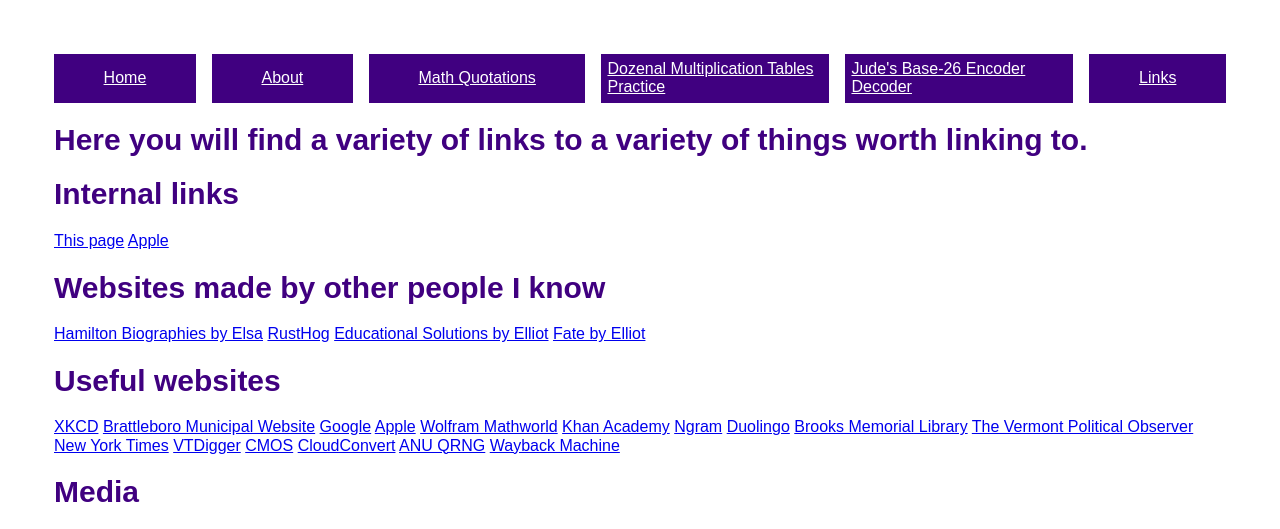
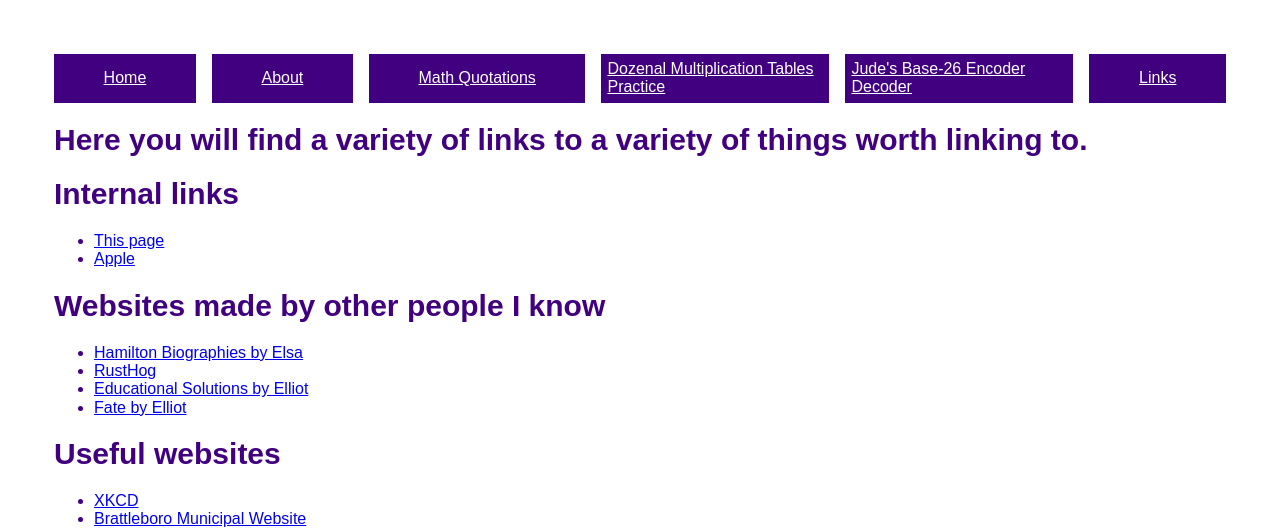
Before and after one commit to 1anderj/judeanders-website, a Jekyll site: the page built from links/index.html, in a window 1280 px wide. Shown: the top 529 px of the page. Built offline with Jekyll 4.4.1, drawn with Linux system fonts in a browser that asks for light colours; some web fonts are replaced.

Commit message:
list links

```diff
--- a/links/index.html
+++ b/links/index.html
@@ -4,30 +4,36 @@
 ---
 <h1>Here you will find a variety of links to a variety of things worth linking to.</h1>
 <h1>Internal links</h1>
-<a href="/links/" target="_self">This page</a>
-<a href="/apple.com/" target=""_self">Apple</a>
+<ul>
+    <li><a href="/links/" target="_self">This page</a></li>
+    <li><a href="/apple.com/" target=""_self">Apple</a></li>
+</ul>
 <h1>Websites made by other people I know</h1>
-<a href="https://sites.google.com/wsesdvt.org/hamilton-biographies" target="_blank">Hamilton Biographies by Elsa</a>
-<a href="https://rusthog.weebly.com" target="_blank">RustHog</a>
-<a href="https://www.edusolns.com/home" target="_blank">Educational Solutions by Elliot</a>
-<a href="https://educationalsolutions.github.io/fate/" target="_blank">Fate by Elliot</a>
+<ul>
+    <li><a href="https://sites.google.com/wsesdvt.org/hamilton-biographies" target="_blank">Hamilton Biographies by Elsa</a></li>
+    <li><a href="https://rusthog.weebly.com" target="_blank">RustHog</a></li>
+    <li><a href="https://www.edusolns.com/home" target="_blank">Educational Solutions by Elliot</a></li>
+    <li><a href="https://educationalsolutions.github.io/fate/" target="_blank">Fate by Elliot</a></li>
+</ul>
 <h1>Useful websites</h1>
-<a href="https://xkcd.com/1975/" target="_blank">XKCD</a>
-<a href="https://brattleboro.gov" target="_blank">Brattleboro Municipal Website</a>
-<a href="https://www.google.cl" target="_blank">Google</a>
-<a href="https://support.apple.com/es-cl/guide/applestyleguide/welcome/web" target="_blank">Apple</a>
-<a href="https://mathworld.wolfram.com" target="_blank">Wolfram Mathworld</a>
-<a href="https://khanacademy.org" target="_blank">Khan Academy</a>
-<a href="https://books.google.com/ngrams/graph?content=Jude%2CAnders&year_start=1800&year_end=2022&corpus=en&smoothing=3" target="_blank">Ngram</a>
-<a href="https://www.duolingo.com/efficacy/studies" target="_blank">Duolingo</a>
-<a href="https://catalog.brookslibraryvt.org" target="_blank">Brooks Memorial Library</a> <!--Link to CMOS entry-->
-<a href="https://thevpo.org/category/uncategorized/" target="_blank">The Vermont Political Observer</a>
-<a href="https://www.nytimes.com/2023/04/10/crosswords/games-digits-beta.html" target="_blank">New York Times</a>
-<a href="https://vtdigger.org/2024/08/06/lt-gov-david-zuckermans-offers-of-menstrual-products-to-lawmakers-prompted-reprimand-from-house-speaker/" target="_blank">VTDigger</a>
-<a href="https://cmosshoptalk.com/chicago-style-workouts/" target="_blank">CMOS</a>
-<a href="https://cloudconvert.com/about#imprint" target="_blank">CloudConvert</a>
-<a href="https://qrng.anu.edu.au/random-binary/" target="_blank">ANU QRNG</a>
-<a href="https://web.archive.org/web/20010516201105/http://www.progressiveparty.org/" target="_blank">Wayback Machine</a>
+<ul>
+    <li><a href="https://xkcd.com/1975/" target="_blank">XKCD</a></li>
+    <li><a href="https://brattleboro.gov" target="_blank">Brattleboro Municipal Website</a></li>
+    <li><a href="https://www.google.cl" target="_blank">Google</a></li>
+    <li><a href="https://support.apple.com/es-cl/guide/applestyleguide/welcome/web" target="_blank">Apple</a></li>
+    <li><a href="https://mathworld.wolfram.com" target="_blank">Wolfram Mathworld</a></li>
+    <li><a href="https://khanacademy.org" target="_blank">Khan Academy</a></li>
+    <li><a href="https://books.google.com/ngrams/graph?content=Jude%2CAnders&year_start=1800&year_end=2022&corpus=en&smoothing=3" target="_blank">Ngram</a></li>
+    <li><a href="https://www.duolingo.com/efficacy/studies" target="_blank">Duolingo</a>
+    <li></li><a href="https://catalog.brookslibraryvt.org" target="_blank">Brooks Memorial Library</a> <!--Link to CMOS entry-->
+    <li></li><a href="https://thevpo.org/category/uncategorized/" target="_blank">The Vermont Political Observer</a>
+    <li></li><a href="https://www.nytimes.com/2023/04/10/crosswords/games-digits-beta.html" target="_blank">New York Times</a>
+    <li></li><a href="https://vtdigger.org/2024/08/06/lt-gov-david-zuckermans-offers-of-menstrual-products-to-lawmakers-prompted-reprimand-from-house-speaker/" target="_blank">VTDigger</a>
+    <li></li><a href="https://cmosshoptalk.com/chicago-style-workouts/" target="_blank">CMOS</a>
+    <li></li><a href="https://cloudconvert.com/about#imprint" target="_blank">CloudConvert</a>
+    <li></li><a href="https://qrng.anu.edu.au/random-binary/" target="_blank">ANU QRNG</a>
+    <li></li><a href="https://web.archive.org/web/20010516201105/http://www.progressiveparty.org/" target="_blank">Wayback Machine</a>
+</ul>
 <h1>Media</h1>
 <h2>Music</h2>
 <div id="music">
```
Lines whose indentation alone changed are shown as unchanged.
